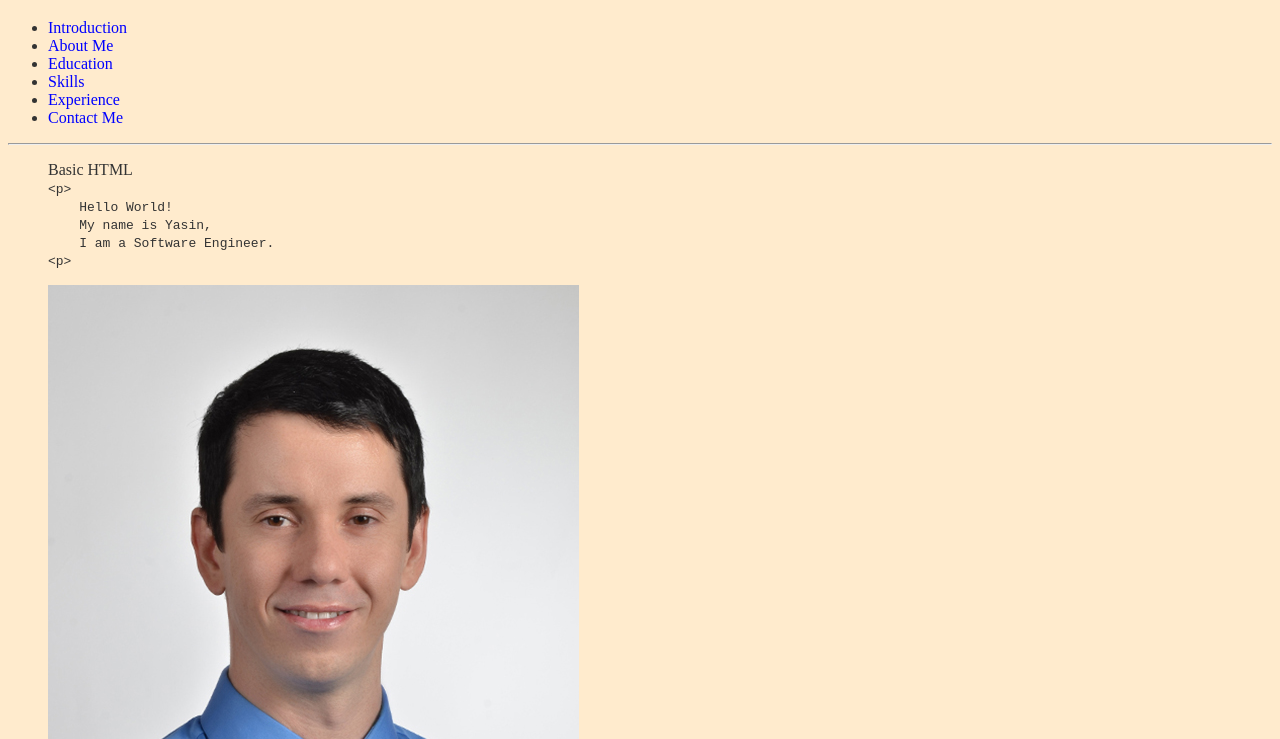
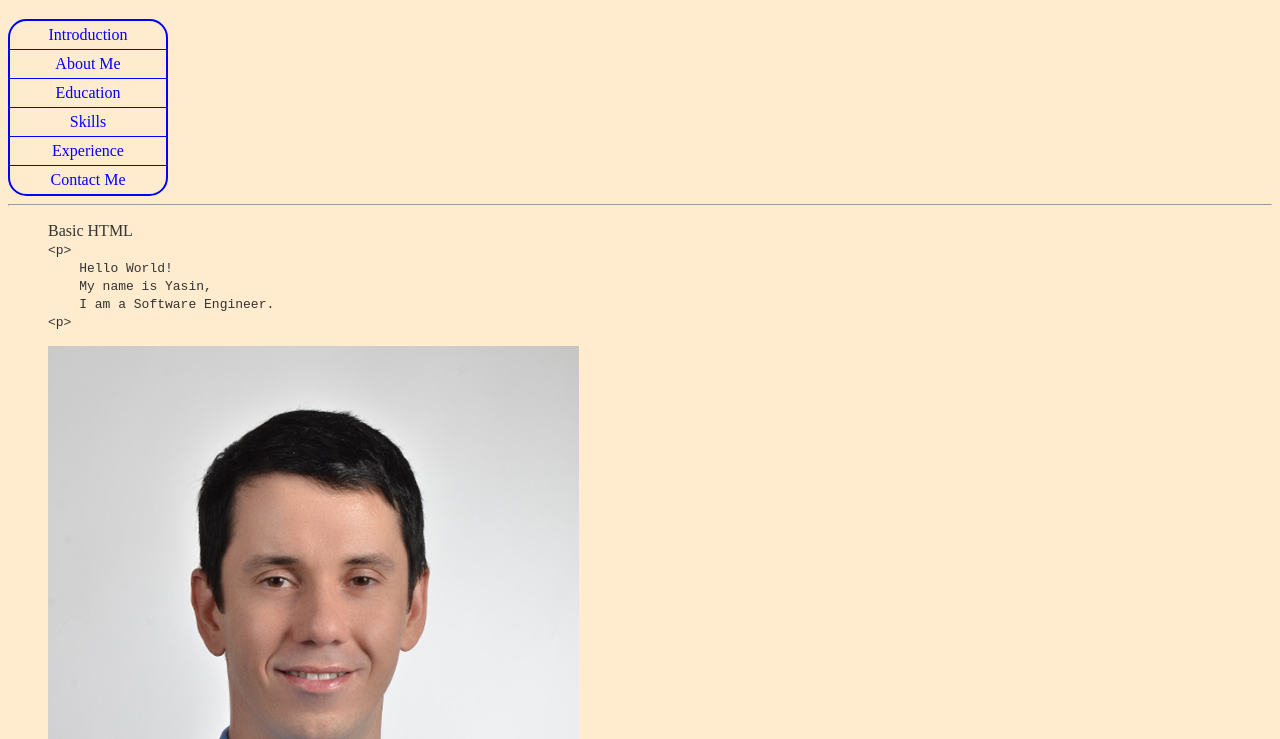
Before and after one commit to yasin1122/resume, a plain HTML site: page index.html in a window 1280 px wide. Shown: the part 61-800 px from the top of the page. Drawn offline with Linux system fonts and the light colour scheme.

Commit message:
Styled the nav menu on home page.

```diff
--- a/index.html
+++ b/index.html
@@ -12,8 +12,8 @@
 
 <body>
   <header>
-    <h1>My Resume</h1>
-    <nav aria-label="primary-navigation">
+    <h1 id="home-h1">My Resume</h1>
+    <nav aria-label="primary-navigation" id="homeNav">
       <ul>
         <li>
           <a href="#about-intro">Introduction</a>
--- a/main.css
+++ b/main.css
@@ -37,3 +37,54 @@ caption {
   border-collapse: collapse;
   padding: 0.5rem;
 }
+
+#homeNav,
+#homeNav * {
+  box-sizing: border-box;
+}
+
+#homeNav {
+  border: 2px solid blue;
+  border-radius: 1.15rem;
+  width: 160px;
+  line-height: 1.75rem;
+  text-align: center;
+}
+
+#homeNav ul {
+  margin: 0;
+  padding: 0;
+  list-style-type: none;
+  width: 100%;
+}
+
+#homeNav ul li {
+  border-top: 1px solid blue;
+}
+
+#homeNav ul li:first-child {
+  border-top: none;
+}
+
+#homeNav ul li a {
+  display: block;
+}
+
+#homeNav ul li a,
+#homeNav ul li a:visited {
+  color: blue;
+}
+
+#homeNav ul li a:hover,
+#homeNav ul li a:focus {
+  color: blanchedalmond;
+  background-color: blue;
+}
+
+#homeNav ul li:first-child a {
+  border-radius: 1rem 1rem 0 0;
+}
+
+#homeNav ul li:last-child a {
+  border-radius: 0 0 1rem 1rem;
+}
```
